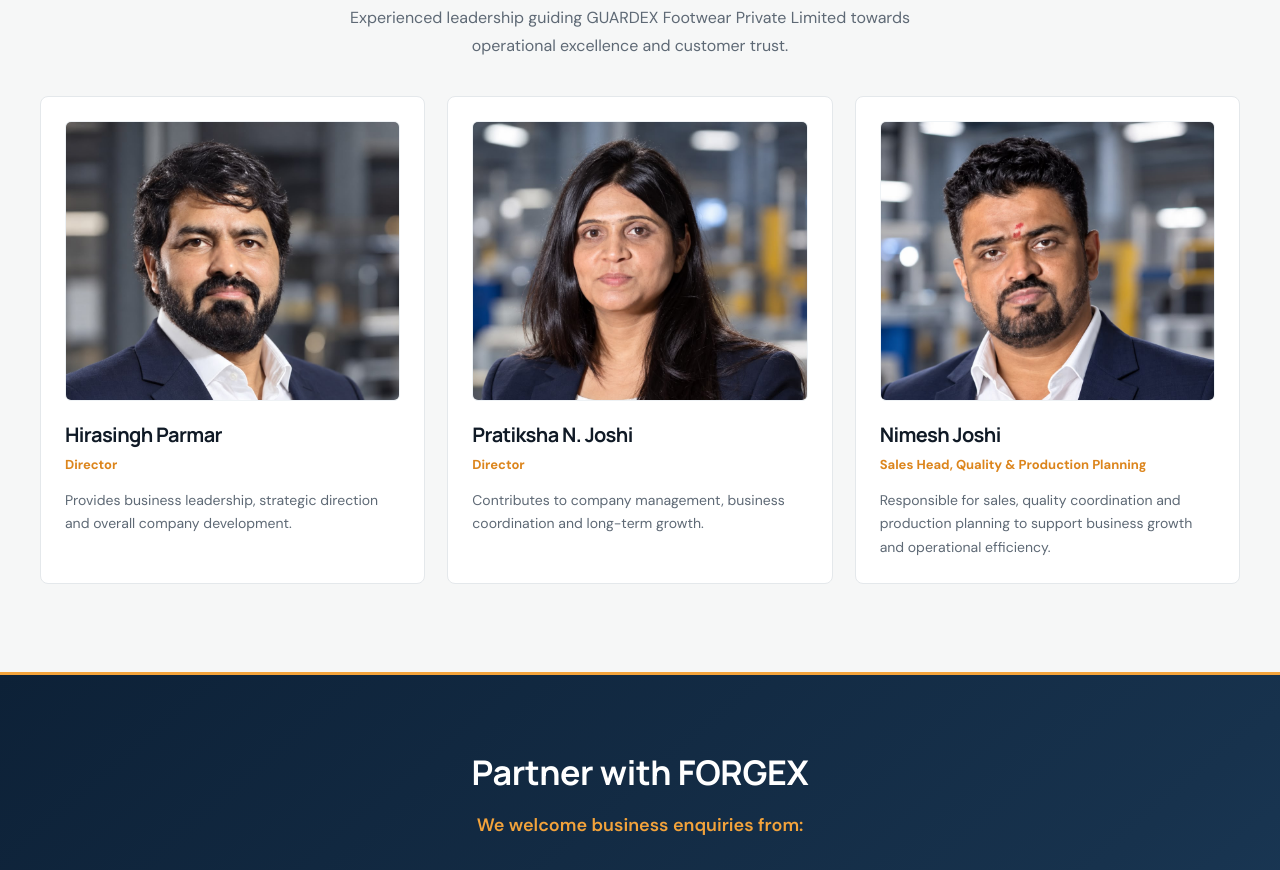
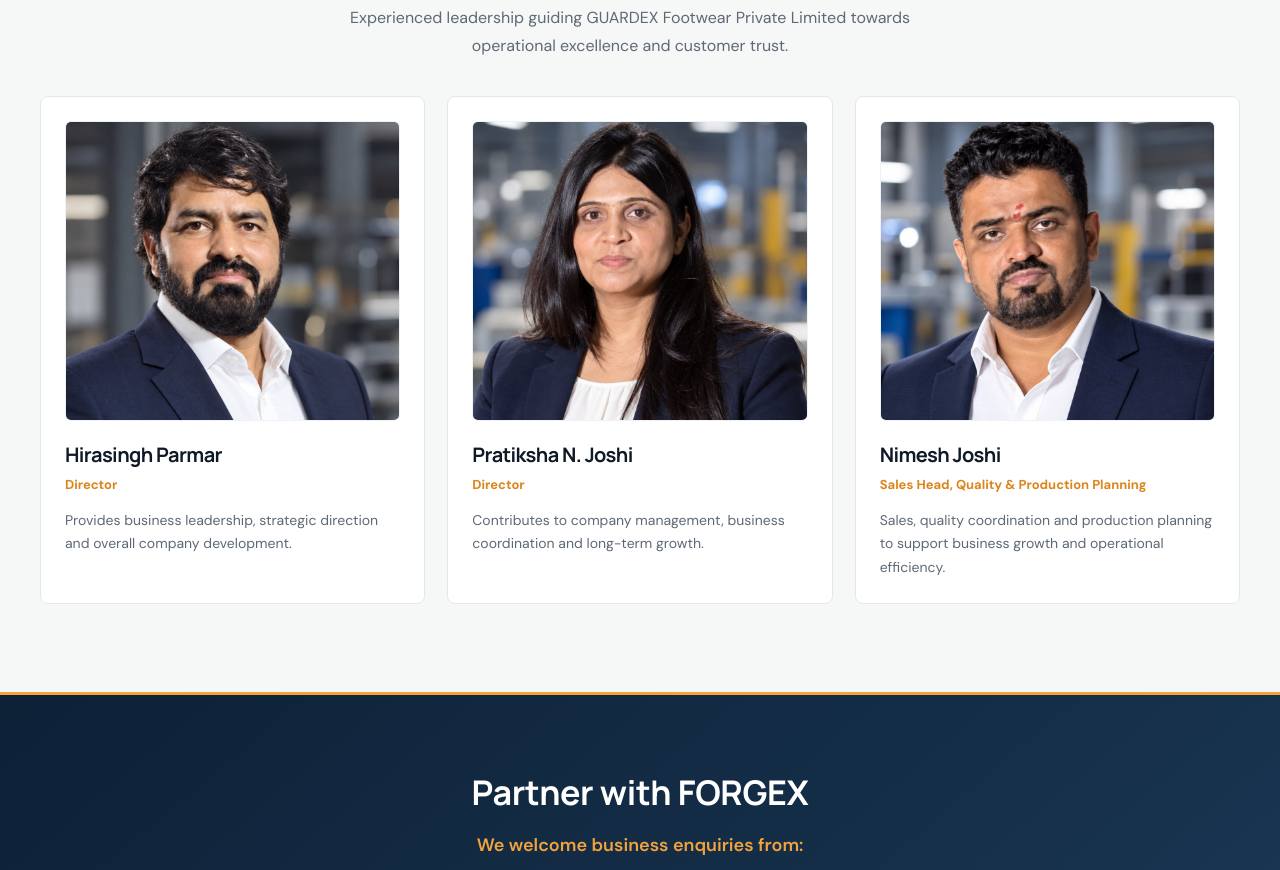
Before and after one commit to ARI-23o/GURDEX-Footwear-, a React (Vite) app: page / in a window 1280 px wide. Shown: the part 5020-5890 px from the top of the page. Built offline with nearby package versions, Linux system fonts and the light colour scheme.

Commit message:
Update leadership card images and remove 'Responsible for' from Nimesh Joshi

```diff
--- a/src/main.jsx
+++ b/src/main.jsx
@@ -65,7 +65,7 @@
   {
     name: 'Nimesh Joshi',
     role: 'Sales Head, Quality & Production Planning',
-    desc: 'Responsible for sales, quality coordination and production planning to support business growth and operational efficiency.',
+    desc: 'Sales, quality coordination and production planning to support business growth and operational efficiency.',
     img: '/images/leadership-nimesh.jpeg',
   },
 ];
--- a/src/styles.css
+++ b/src/styles.css
@@ -2531,7 +2531,7 @@
 }
 .leadership-avatar {
   width: 100%;
-  height: 280px;
+  height: 300px;
   border-radius: 6px;
   overflow: hidden;
   margin-bottom: 18px;
@@ -2542,7 +2542,7 @@
   width: 100%;
   height: 100%;
   object-fit: cover;
-  object-position: top center;
+  object-position: center 15%;
   transition: transform .3s ease;
 }
 .leadership-card:hover .leadership-avatar img {
```
